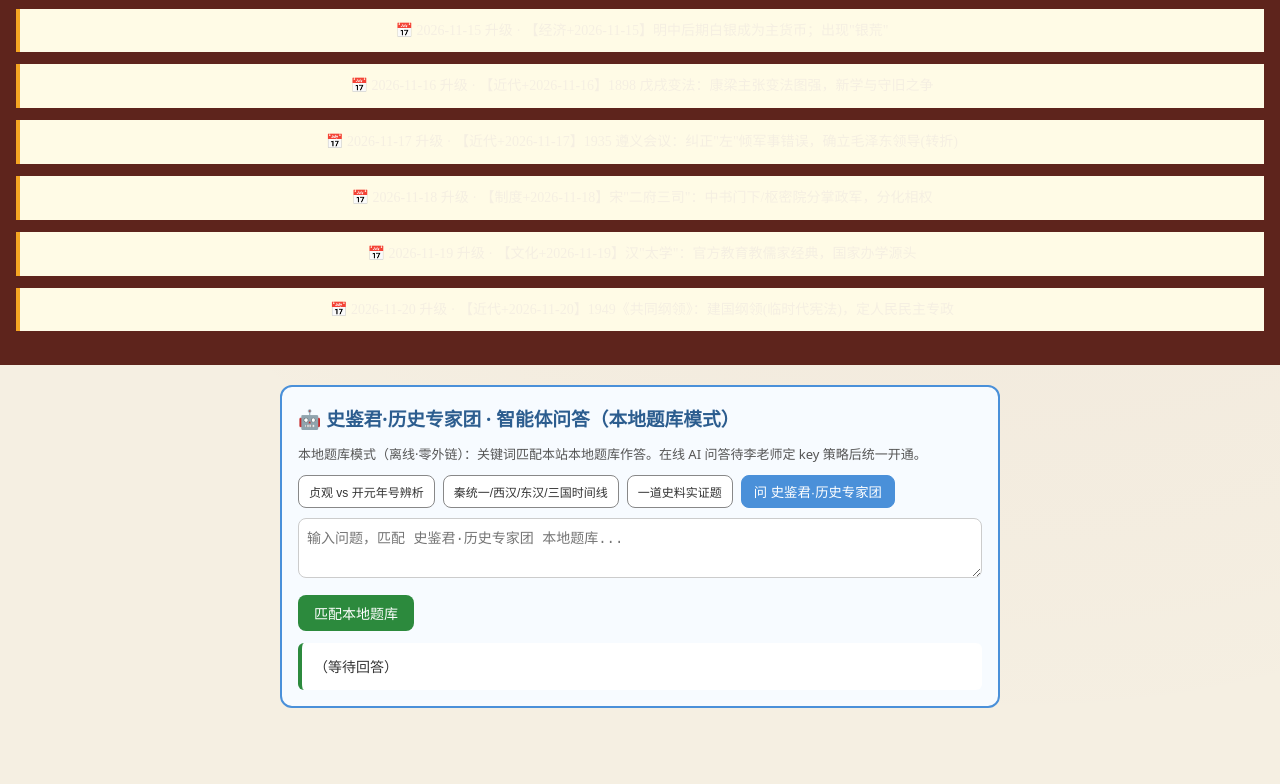
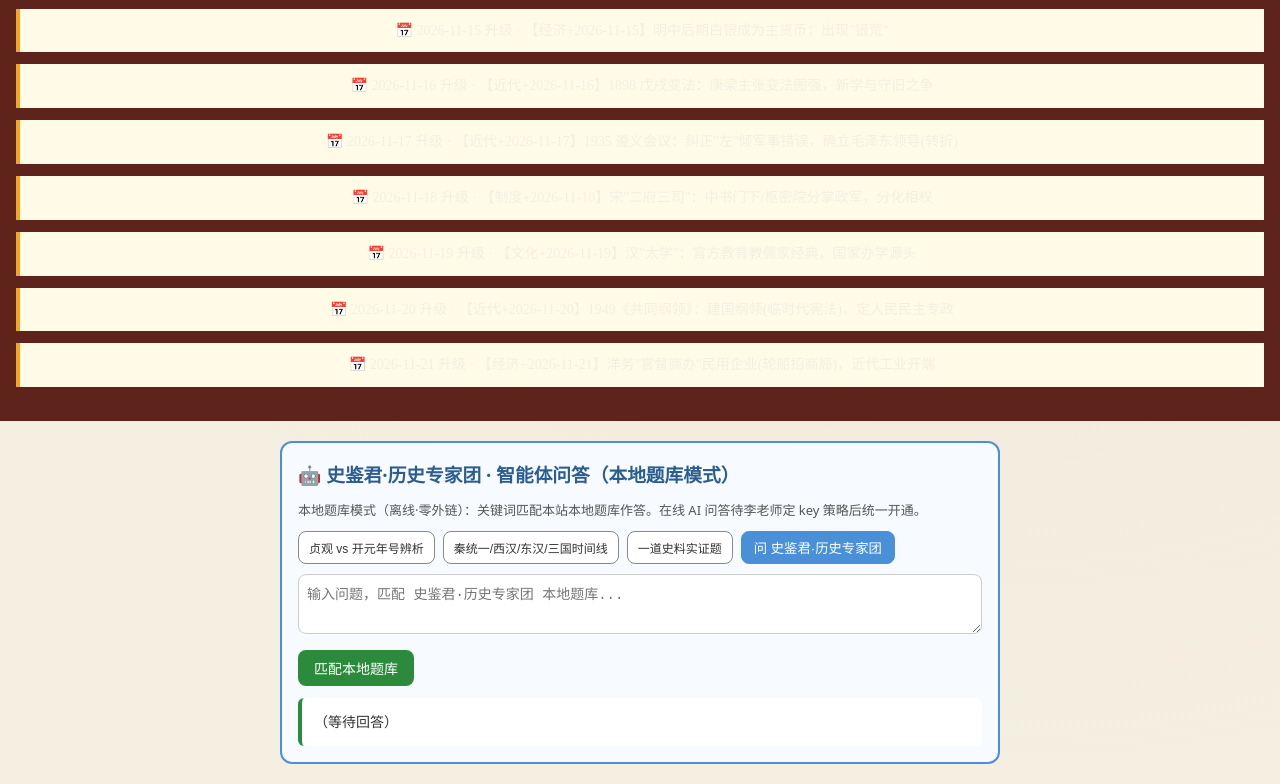
Before and after one commit to dapengzhanchi141345/li-yanming-history, a plain HTML site: page index.html in a window 1280 px wide. Shown: the part 2734-3518 px from the top of the page. Before the commit the page ends 3462 px from the top, so only its background shows below. Drawn offline with Linux system fonts and the light colour scheme.

Commit message:
history 12独立站升级 2026-11-21

```diff
--- a/index.html
+++ b/index.html
@@ -503,6 +503,8 @@ footer small { display: block; opacity: 0.75; margin-top: 6px; }
 <div style="background:#fffbe6;border-left:4px solid #f5a623;padding:10px;margin:12px 0;font-size:14px">📅 2026-11-19 升级 · 【文化+2026-11-19】汉"太学"：官方教育教儒家经典，国家办学源头</div>
 
 <div style="background:#fffbe6;border-left:4px solid #f5a623;padding:10px;margin:12px 0;font-size:14px">📅 2026-11-20 升级 · 【近代+2026-11-20】1949《共同纲领》：建国纲领(临时代宪法)，定人民民主专政</div>
+
+<div style="background:#fffbe6;border-left:4px solid #f5a623;padding:10px;margin:12px 0;font-size:14px">📅 2026-11-21 升级 · 【经济+2026-11-21】洋务"官督商办"民用企业(轮船招商局)，近代工业开端</div>
 </footer>
 
 <script>
```
